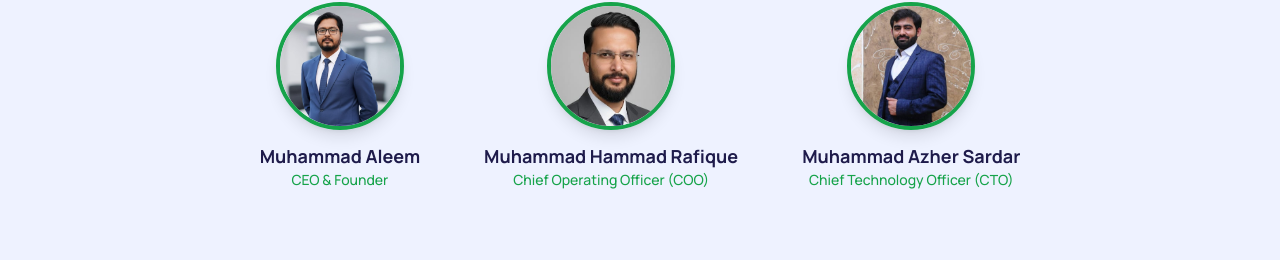
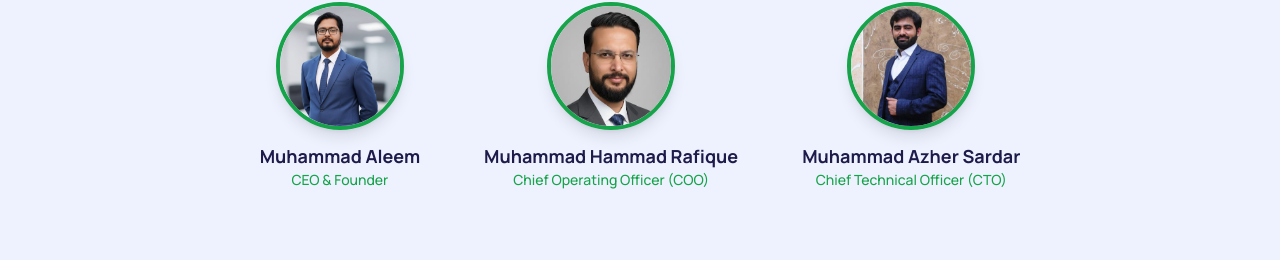
Before and after one commit to Usama123-usa/indgo, a React (Vite) app in the folder client/: page /about in a window 1280 px wide. Shown: the part 3319-3579 px from the top of the page. Built offline with nearby package versions, Linux system fonts and the light colour scheme.

Commit message:
Correct title spacing for Chief Technical Officer

```diff
--- a/client/src/pages/About.jsx
+++ b/client/src/pages/About.jsx
@@ -208,7 +208,7 @@ const About = () => {
                             </div>
                             <div className="text-center">
                                 <h4 className="font-bold text-lg">Muhammad Azher Sardar</h4>
-                                <p className="text-sm text-accent font-medium">Chief Technology Officer (CTO)</p>
+                                <p className="text-sm text-accent font-medium"> Chief Technical Officer (CTO) </p>
                             </div>
                         </div>
                     </div>
```
